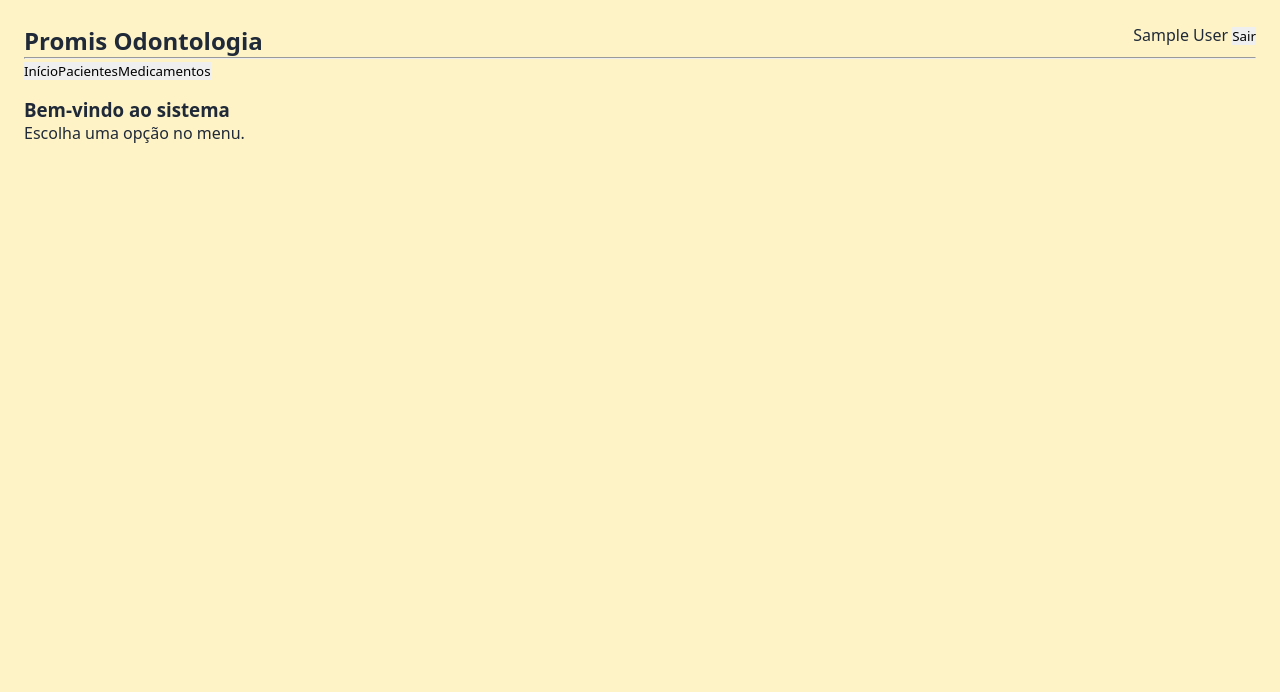
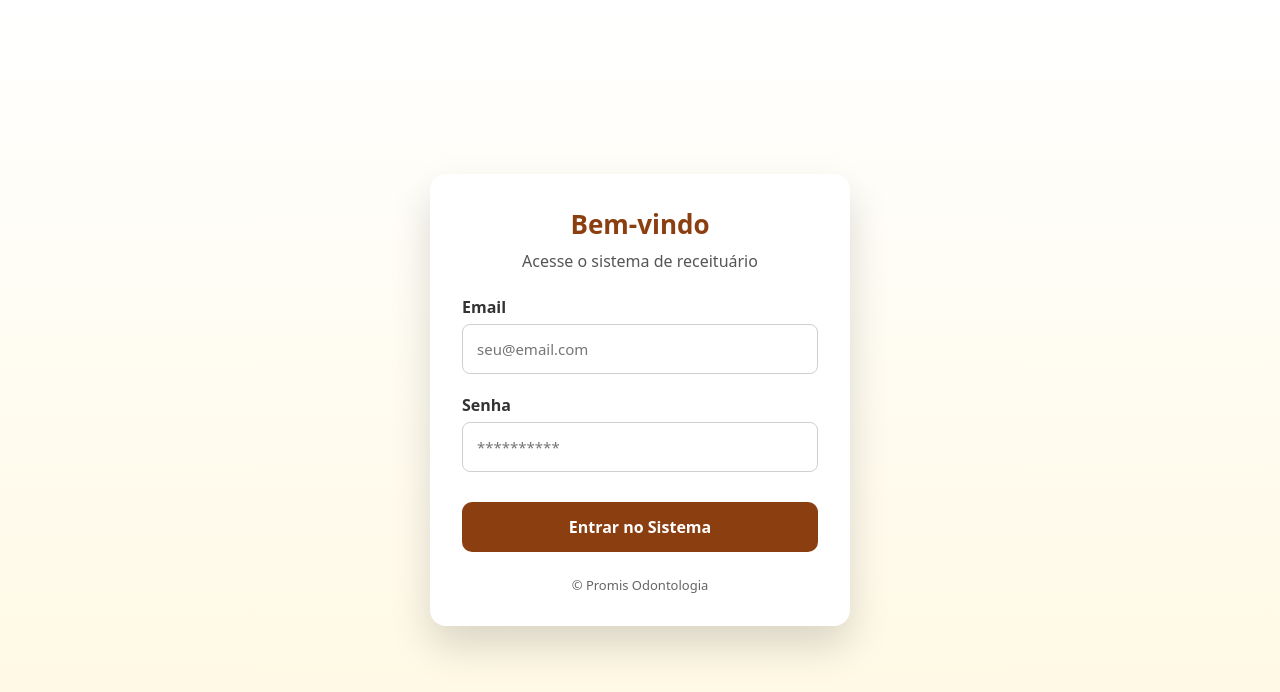
Before and after one commit to GiihVieira/promis, a React app in the folder frontend/: page /login in a window 1280 px wide. Shown: the top 692 px of the page. Built offline with nearby package versions, Linux system fonts and the light colour scheme; sample sign-in values are in the browser's storage; the HTML template or start-up script is replaced by a standard one.

Commit message:
Fix redirect login to dashboard

```diff
--- a/frontend/src/App.tsx
+++ b/frontend/src/App.tsx
@@ -1,11 +1,38 @@
-import { useAuth } from "./auth/AuthContext";
+import type { ReactNode } from "react";
+import { BrowserRouter, Routes, Route, Navigate } from "react-router-dom";
+import { AuthProvider, useAuth } from "./auth/AuthContext";
 import Login from "./pages/login/Login";
 import Dashboard from "./pages/dashboard/Dashboard";
 
-export default function App() {
+function PrivateRoute({ children }: { children: ReactNode }) {
   const { user, loading } = useAuth();
 
-  if (loading) return null;
+  if (loading) return <p>Carregando...</p>;
 
-  return user ? <Dashboard /> : <Login />;
+  if (!user) return <Navigate to="/login" replace />;
+
+  return children;
 }
+
+export default function App() {
+  return (
+    <AuthProvider>
+      <BrowserRouter>
+        <Routes>
+          <Route path="/login" element={<Login />} />
+
+          <Route
+            path="/"
+            element={
+              <PrivateRoute>
+                <Dashboard />
+              </PrivateRoute>
+            }
+          />
+
+          <Route path="*" element={<Navigate to="/" />} />
+        </Routes>
+      </BrowserRouter>
+    </AuthProvider>
+  );
+}
--- a/frontend/src/auth/AuthContext.tsx
+++ b/frontend/src/auth/AuthContext.tsx
@@ -18,12 +18,13 @@ type AuthContextType = {
   logout: () => void;
 };
 
-const AuthContext = createContext<AuthContextType>(null!);
+const AuthContext = createContext<AuthContextType | undefined>(undefined);
 
 export function AuthProvider({ children }: { children: React.ReactNode }) {
   const [user, setUser] = useState<User | null>(null);
-  const [loading, setLoading] = useState(false);
+  const [loading, setLoading] = useState(true);
 
+  // 🔑 bootstrap de autenticação
   useEffect(() => {
     const token = localStorage.getItem("token");
     const storedUser = localStorage.getItem("user");
@@ -31,6 +32,8 @@ export function AuthProvider({ children }: { children: React.ReactNode }) {
     if (token && storedUser) {
       setUser(JSON.parse(storedUser));
     }
+
+    setLoading(false); // 🔥 ISSO É ESSENCIAL
   }, []);
 
   async function login(email: string, password: string) {
@@ -44,7 +47,7 @@ export function AuthProvider({ children }: { children: React.ReactNode }) {
 
     if (!res.ok) {
       setLoading(false);
-      throw new Error("Invalid credentials");
+      throw new Error("Credenciais inválidas");
     }
 
     const data = await res.json();
@@ -70,5 +73,11 @@ export function AuthProvider({ children }: { children: React.ReactNode }) {
 }
 
 export function useAuth() {
-  return useContext(AuthContext);
+  const context = useContext(AuthContext);
+
+  if (!context) {
+    throw new Error("useAuth must be used within AuthProvider");
+  }
+
+  return context;
 }
--- a/frontend/src/pages/login/Login.tsx
+++ b/frontend/src/pages/login/Login.tsx
@@ -1,9 +1,11 @@
 import { type FormEvent, useState } from "react";
 import "./login.css";
 import { useAuth } from "../../auth/AuthContext";
+import { useNavigate } from "react-router-dom";
 
 export default function Login() {
   const { login, loading } = useAuth();
+  const navigate = useNavigate();
 
   const [email, setEmail] = useState("");
   const [password, setPassword] = useState("");
@@ -15,6 +17,7 @@ export default function Login() {
 
     try {
       await login(email, password);
+      navigate("/");
     } catch {
       setError("Email ou senha inválidos");
     }
```
